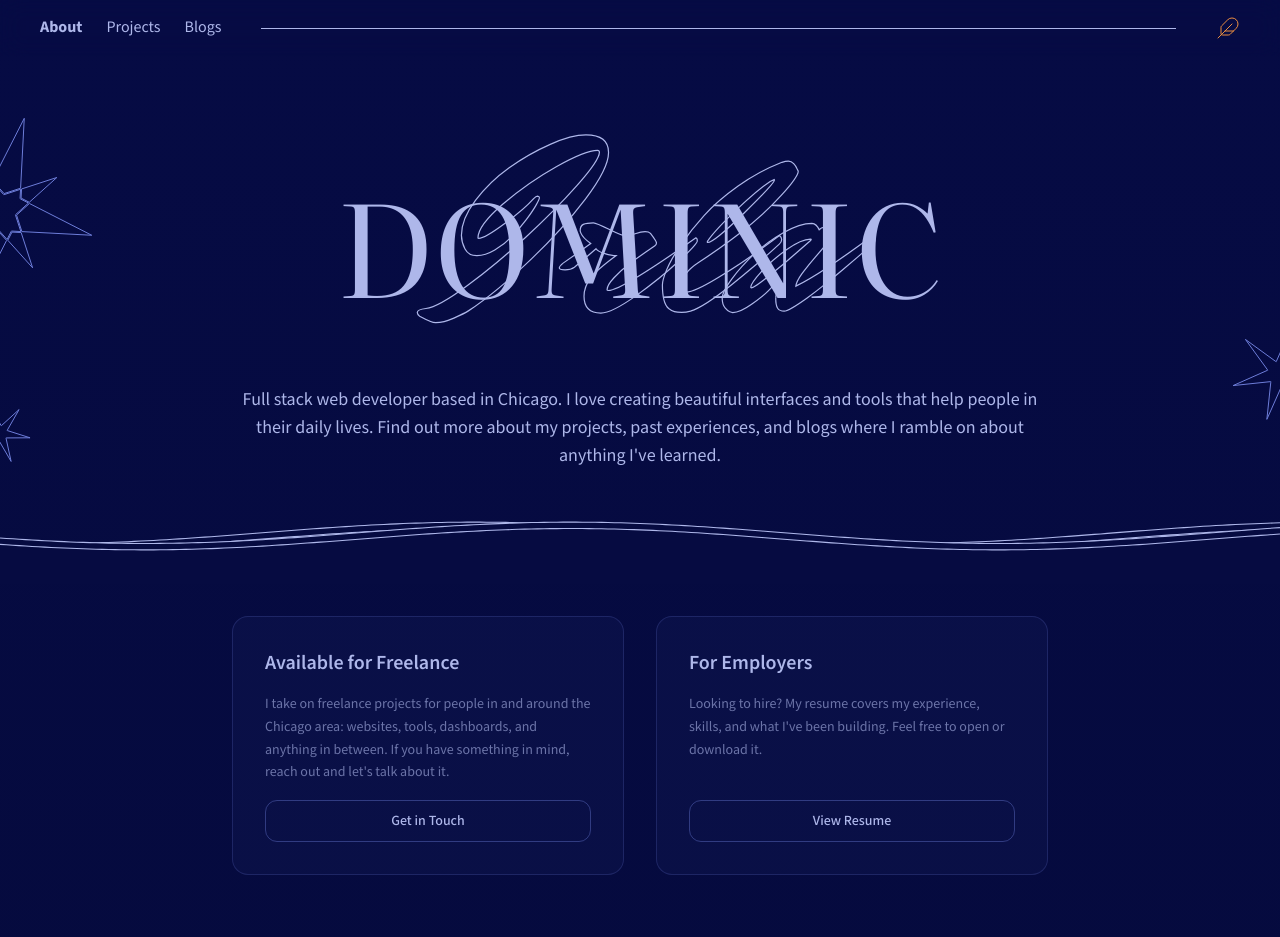
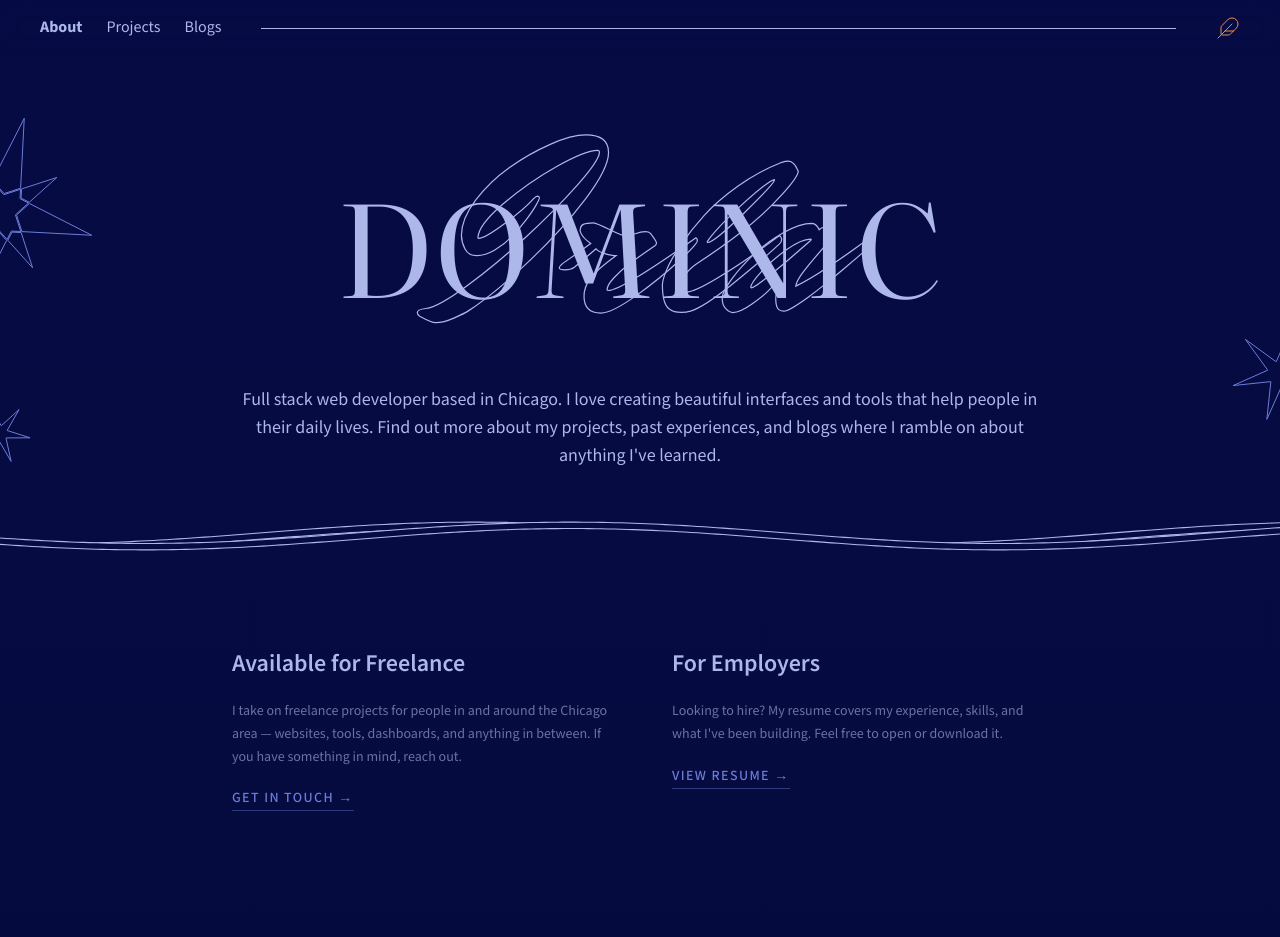
Before and after one commit to Ddomir/irladev26, a React (Vite) app in the folder frontend/: page / in a window 1280 px wide. Shown: the top 937 px of the page. Built offline with nearby package versions, Linux system fonts and the light colour scheme.

Commit message:
Update Freelance/Resume UI

```diff
--- a/frontend/src/pages/About.jsx
+++ b/frontend/src/pages/About.jsx
@@ -9,6 +9,8 @@ import edtImg from '../assets/Experiences/EDT.png'
 import sparkImg from '../assets/Experiences/SparkHacks.png'
 import uicImg from '../assets/Experiences/UICENG.png'
 import wtseImg from '../assets/Experiences/WTSE.jpeg'
+
+
 
 const PARALLAX_SPEED = 0.4
 const MD = 768
@@ -70,34 +72,34 @@ export default function About() {
       <WaveDivider />
 
       {/* Freelance + Resume */}
-      <section className="relative py-8 px-10 max-w-4xl mx-auto grid grid-cols-1 sm:grid-cols-2 gap-8">
-        {/* Freelance */}
-        <div className="flex flex-col gap-4 p-8 rounded-2xl border border-secondary/20 bg-secondary/5">
-          <h3 className="text-primary text-xl font-semibold">Available for Freelance</h3>
-          <p className="text-primary/60 text-sm leading-relaxed">
-            I take on freelance projects for people in and around the Chicago area: websites, tools, dashboards, and anything in between. If you have something in mind, reach out and let's talk about it.
+      <section className="relative py-16 px-10 max-w-4xl mx-auto grid grid-cols-1 sm:grid-cols-2 gap-16">
+        {/* Freelance — drifting wave */}
+        <div className="relative flex flex-col gap-5">
+          <h3 className="relative text-primary text-2xl font-semibold">Available for Freelance</h3>
+          <p className="relative text-primary/60 text-sm leading-relaxed">
+            I take on freelance projects for people in and around the Chicago area — websites, tools, dashboards, and anything in between. If you have something in mind, reach out.
           </p>
           <a
             href="mailto:irladominic@gmail.com"
-            className="mt-auto inline-block text-center px-5 py-2.5 rounded-xl border border-secondary/40 text-primary text-sm font-medium hover:border-secondary hover:bg-secondary/10 transition-all duration-300"
+            className="relative w-fit text-secondary text-sm font-medium tracking-widest uppercase border-b border-secondary/40 hover:border-secondary pb-0.5 transition-colors duration-300"
           >
-            Get in Touch
+            Get in Touch →
           </a>
         </div>
 
-        {/* Resume */}
-        <div className="flex flex-col gap-4 p-8 rounded-2xl border border-secondary/20 bg-secondary/5">
-          <h3 className="text-primary text-xl font-semibold">For Employers</h3>
-          <p className="text-primary/60 text-sm leading-relaxed">
+        {/* Resume — rotating star */}
+        <div className="relative flex flex-col gap-5">
+          <h3 className="relative text-primary text-2xl font-semibold">For Employers</h3>
+          <p className="relative text-primary/60 text-sm leading-relaxed">
             Looking to hire? My resume covers my experience, skills, and what I've been building. Feel free to open or download it.
           </p>
           <a
             href={resumePDF}
             target="_blank"
             rel="noopener noreferrer"
-            className="mt-auto inline-block text-center px-5 py-2.5 rounded-xl border border-secondary/40 text-primary text-sm font-medium hover:border-secondary hover:bg-secondary/10 transition-all duration-300"
+            className="relative w-fit text-secondary text-sm font-medium tracking-widest uppercase border-b border-secondary/40 hover:border-secondary pb-0.5 transition-colors duration-300"
           >
-            View Resume
+            View Resume →
           </a>
         </div>
       </section>
@@ -108,7 +110,7 @@ export default function About() {
         <div className={`flex flex-col items-center ${isDesktop ? 'gap-12' : 'gap-10'}`}>
           {[
             { image: acmImg, title: 'ACM @ UIC', description: 'Association of Computer Machining Special Interest Group Leader: Teach UIC students web development through group projects, lectures, and one on one help.', date: 'AUG 2025 - NOW' },
-            { image: edtImg, title: 'EDT', description: 'Engineering Design Team Member: Part of the AiR team, creating automated drones through YOLO. Also, created their website.', date: 'AUG 2024 - NOW' },
+            { image: edtImg, title: 'EDT', description: 'Engineering Design Team Member: Part of the AiR team, creating automated drones through YOLO. Also, created their website.', date: 'AUG 2024 - DEC 2025' },
             { image: sparkImg, title: 'SparkHacks', description: "On the webdev team for Chicago's largest hackathon! Created a dashboard for 700+ applicants, and helped run the event.", date: 'OCT 2025 - FEB 2026' },
             { image: uicImg, title: 'UIC Engineering', description: "Creating internal tools for UIC's engineering department.", date: 'AUG 2024 - NOW' },
             { image: wtseImg, title: 'Wearable Technology & Sensory Environment Lab', description: 'Designing serious/therapeutical games for patients with tongue mobility issues using a wearable retainer with a trackpad for tongue tracking.'}
```
